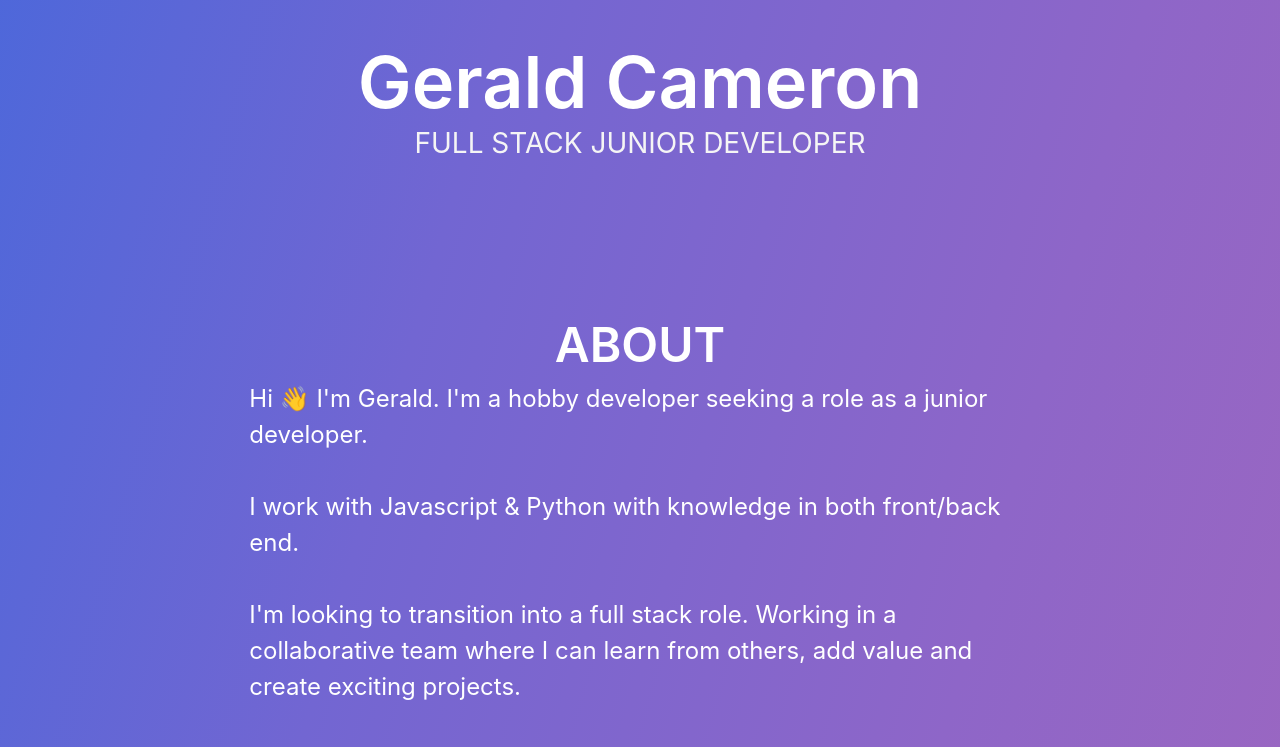
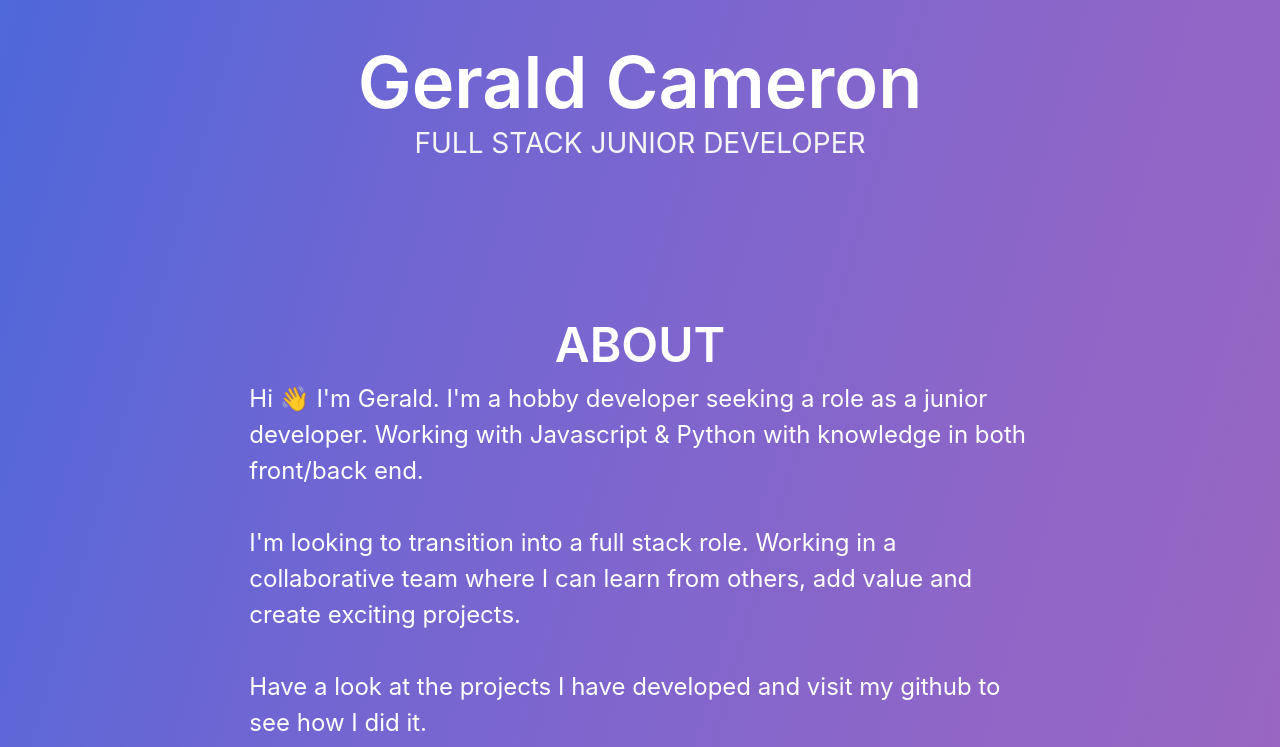
Before and after one commit to geraldc118/Portfolio, a React (Create React App) app: page / in a window 1280 px wide. Shown: the part 474-1221 px from the top of the page. Built offline with nearby package versions, Linux system fonts and the light colour scheme.

Commit message:
made changes to about words

```diff
--- a/src/Components/About.js
+++ b/src/Components/About.js
@@ -17,9 +17,7 @@ export default function About() {
       <div className="aboutTextImgContainer">
         <div className="columns has-text-white is-vcentered is-centered">
           <div className="column is-two-thirds">
-            <p>Hi 👋  I'm Gerald. I'm a hobby developer seeking a role as a junior developer.</p>
-            <br />
-            <p>I work with Javascript & Python with knowledge in both front/back end.</p>
+            <p>Hi 👋  I'm Gerald. I'm a hobby developer seeking a role as a junior developer. Working with Javascript & Python with knowledge in both front/back end.</p>
             <br />
             <p>I'm looking to transition into a full stack role. Working in a collaborative team where I can learn from others, add value and create exciting projects.</p>
             <br />
--- a/src/css/Projects.css
+++ b/src/css/Projects.css
@@ -8,11 +8,11 @@
   }
 
 .TnAcademy {
-  height: 80%;
+  height: 30%;
 }
 
 .codingBloggerImage{
-  height: 100%;
+  height: 20%;
   width: 100%;
 }
 
```
